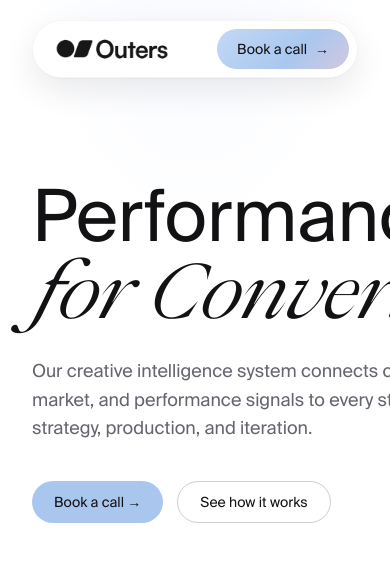
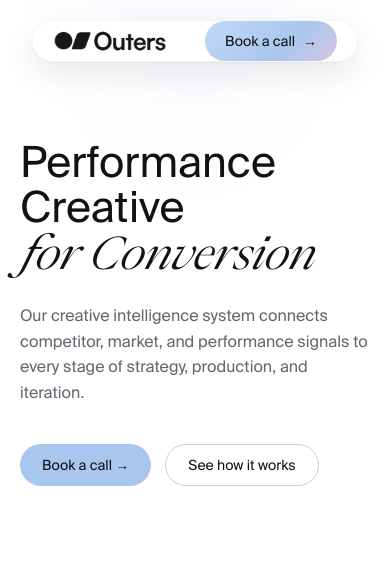
Before and after one commit to outersio/site, a website: page index.html in a window 390 px wide. Shown: the top 581 px of the page. Drawn offline with Linux system fonts and the light colour scheme.

Commit message:
Fix mobile hero headline and copy overflow.
Co-authored-by: Cursor <cursoragent@cursor.com>

```diff
--- a/index.html
+++ b/index.html
@@ -139,6 +139,7 @@
     line-height:1.02; letter-spacing:0; margin-bottom:26px;
   }
   .hline{display:block; white-space:nowrap; font-size:72px;}
+  .hline-word{display:inline;}
   .hero h1 em{font-size:1.02em;}
   strong, b{font-family:'Suisse Intl Bold', var(--sans); font-weight:400; letter-spacing:0;}
   #rotate-word{display:inline-block; transition:opacity .3s ease, transform .3s ease;}
@@ -146,7 +147,8 @@
   .hero p{
     font-size:18px; line-height:1.6; color:var(--text-on-paper-dim); max-width:460px; margin-bottom:38px;
   }
-  .hero-ctas{display:flex; gap:14px;}
+  #hero-copy{min-width:0; max-width:100%;}
+  .hero-ctas{display:flex; gap:14px; flex-wrap:wrap;}
 
   /* SIGNAL RING (signature element) */
   .ring-stage{
@@ -415,8 +417,25 @@
   .reveal.in{opacity:1; transform:translateY(0);}
 
   @media (max-width:860px){
+    .wrap{padding:0 20px;}
+    .hero{padding:140px 0 80px; overflow-x:clip;}
     .hero-grid, .signature-grid{grid-template-columns:1fr;}
     .hero-grid{min-height:0;}
+    #hero-copy{width:100%; max-width:100%;}
+    .hero h1{max-width:100%;}
+    .hline{
+      white-space:normal;
+      font-size:clamp(36px, 11vw, 52px);
+      line-height:1.05;
+    }
+    #hline1 .hline-word{display:block;}
+    #hline2{white-space:normal;}
+    .hero p{
+      max-width:100%;
+      width:100%;
+      font-size:16px;
+      box-sizing:border-box;
+    }
     .ring-stage{
       position:relative; grid-column:auto; grid-row:auto;
       top:auto; bottom:auto; left:auto; margin:40px auto 0;
@@ -446,7 +465,7 @@
   <div class="wrap hero-grid">
     <div id="hero-copy">
       <h1 class="reveal" id="hero-h1">
-        <span class="hline" id="hline1">Performance <strong>Creative</strong></span>
+        <span class="hline" id="hline1"><span class="hline-word">Performance</span> <span class="hline-word"><strong>Creative</strong></span></span>
         <span class="hline" id="hline2"><em id="rotate-word">for Conversion</em></span>
       </h1>
       <p class="reveal">Our creative intelligence system connects competitor, market, and performance signals to every stage of strategy, production, and iteration.</p>
@@ -815,8 +834,16 @@
     }
   }
   function fitHeroLines(){
-    fitLine(document.getElementById('hline1'), 24, 72);
-    fitLine(document.getElementById('hline2'), 24, 72);
+    const mobile = window.matchMedia('(max-width:860px)').matches;
+    const line1 = document.getElementById('hline1');
+    const line2 = document.getElementById('hline2');
+    if (mobile) {
+      if (line1) line1.style.fontSize = '';
+      if (line2) line2.style.fontSize = '';
+      return;
+    }
+    fitLine(line1, 24, 72);
+    fitLine(line2, 24, 72);
   }
   fitHeroLines();
   window.addEventListener('resize', fitHeroLines);
@@ -831,7 +858,7 @@
         rotateIndex = (rotateIndex + 1) % rotateWords.length;
         rotateEl.textContent = rotateWords[rotateIndex];
         rotateEl.classList.remove('swap');
-        fitLine(document.getElementById('hline2'), 24, 72);
+        fitHeroLines();
       }, 300);
     }, 2000);
   }
```
